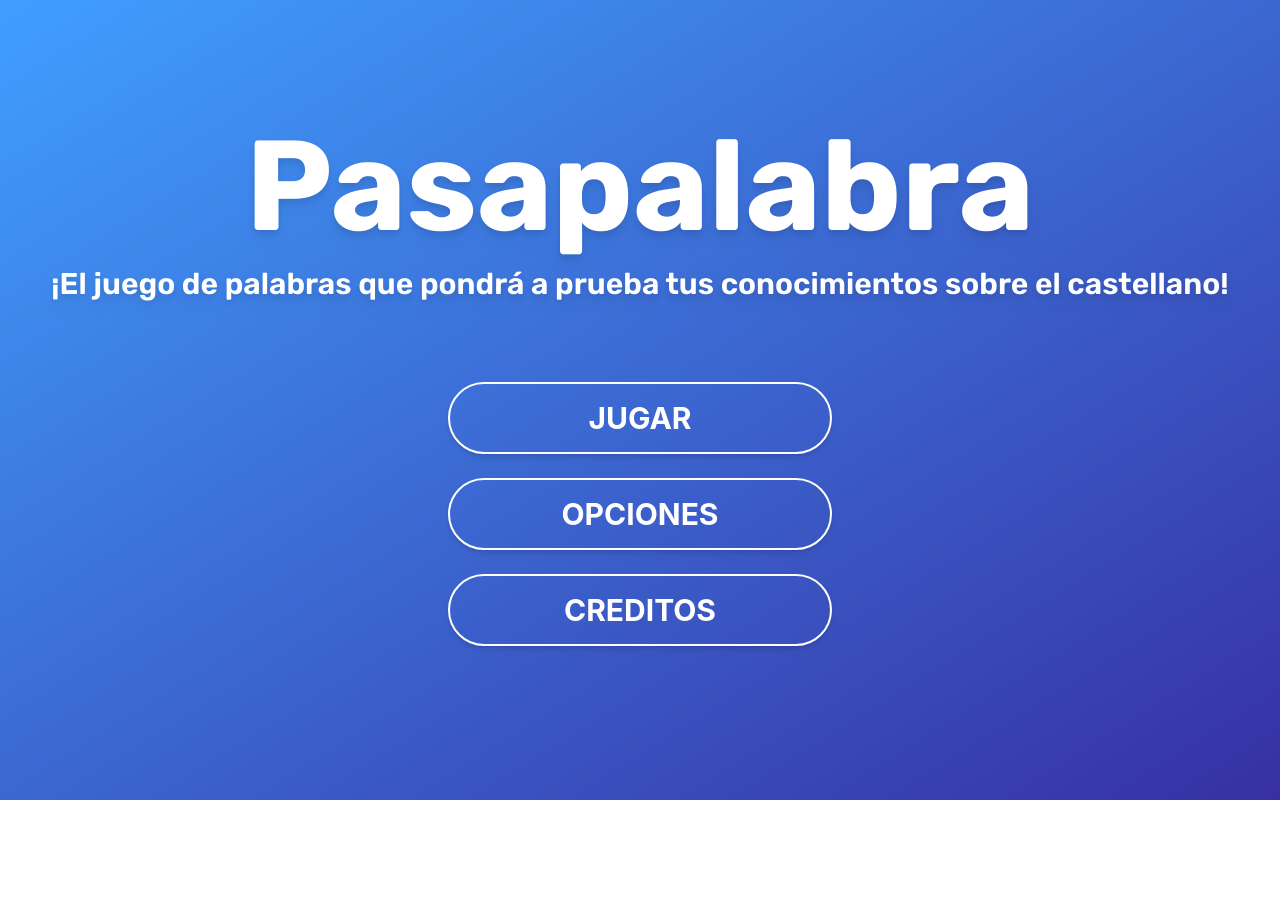
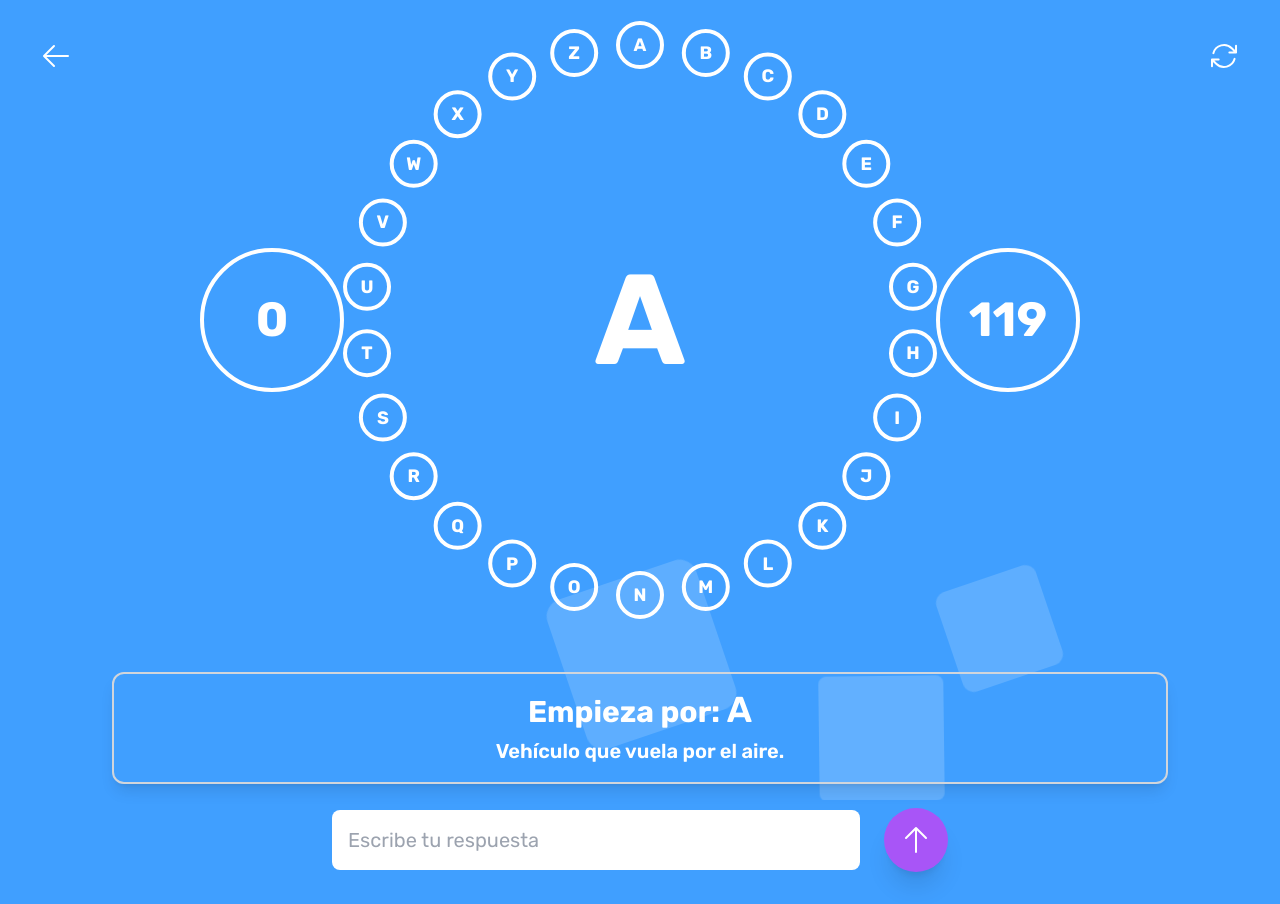
Before and after one commit to luuismrtn/pasarosco, a React (Vite) app: page /game/1 in a window 1280 px wide. Before the commit the page ends 800 px from the top, so only its background shows below. Built offline with nearby package versions, Linux system fonts and the light colour scheme; no server answers.

Commit message:
Fixed JSON system

```diff
--- a/src/data/data.json
+++ b/src/data/data.json
@@ -185,7 +185,6 @@
       }
     ],
     "1": [
-      [
       {
         "letter": "A",
         "word": ["avión"],
@@ -368,7 +367,6 @@
         "status": "pending",
         "letterType": "start"
       }
-      ]
     ],
     "2": [
       {
--- a/src/data/questions.ts
+++ b/src/data/questions.ts
@@ -2,9 +2,13 @@
 import dataJson from "./data.json";
 
 const loadRoscoData = (index: string): Word[] => {
+  console.log("index", index);
   const data = JSON.parse(JSON.stringify(dataJson));
-  const roscos = data.roscos;
-  const rosco = roscos[index][0].map(parseWord);
+  console.log("data", data);
+  const roscos = data.roscos[index];
+  console.log("roscos", roscos);
+  const rosco = roscos.map(parseWord);
+  console.log("rosco", rosco);
   return rosco;
 };
 
--- a/src/main.tsx
+++ b/src/main.tsx
@@ -14,7 +14,7 @@
     <Routes>
       <Route path="*" element={<Home />} />
       <Route path="/home" element={<Home />} />
-      <Route path="/game" element={<Game />} />
+      <Route path="/game/:id" element={<Game />} />
       <Route path="/settings" element={<Settings />} />
       <Route path="/credits" element={<Credits />} />
       <Route path="/results" element={<Results />} />
--- a/src/pages/Game.tsx
+++ b/src/pages/Game.tsx
@@ -1,5 +1,6 @@
 import { Howl } from "howler";
 import React, { useState, useEffect, useRef } from "react";
+import { useParams } from 'react-router-dom';
 import { ArrowLeftIcon, ArrowPathIcon } from "@heroicons/react/24/solid";
 import { useNavigate } from "react-router-dom";
 import WordWheel from "../components/WordWheel";
@@ -8,7 +9,7 @@
 import { Word } from "../types/types";
 import Background from "../components/Background";
 
-import { getRosco, getRoscoIndex } from "../data/questions";
+import { getRoscoIndex } from "../data/questions";
 
 import CorrectSound from "../assets/sounds/correct_sound.wav";
 import IncorrectSound from "../assets/sounds/incorrect_sound.wav";
@@ -17,6 +18,7 @@
 import StartSound from "../assets/sounds/start_sound.wav";
 
 const Game: React.FC = () => {
+  const { id } = useParams() as { id: string };
   const [rosco, setRosco] = useState<Word[]>([]);
   const time = 120;
   const navigate = useNavigate();
@@ -37,7 +39,7 @@
 
   useEffect(() => {
     const fetchRosco = async () => {
-      const data = await getRoscoIndex("1");
+      const data = await getRoscoIndex(id);
       setRosco(data);
       setWords(data);
     };
@@ -117,7 +119,7 @@
     if (gameStarted && remainingTime === 0) {
       bgMusicRef.current.stop();
       navigate("/results", {
-        state: { correctAnswers, wrongAnswers, time, words },
+        state: { correctAnswers, wrongAnswers, time, words, id },
       });
     }
   }, [remainingTime, gameStarted]);
--- a/src/pages/Home.tsx
+++ b/src/pages/Home.tsx
@@ -50,7 +50,7 @@
       <div className="text-center p-8 w-full max-w-md">
         <div className="space-y-6">
           <button
-            onClick={() => navigate("/game")}
+            onClick={() => navigate("/game/0")}
             className="w-full px-12 py-4 text-white font-bold text-3xl rounded-full shadow-md transition-transform transform bg-transparent border-2 border-white hover:scale-105 hover:border-blue-300 hover:shadow-blue-400/50 hover:shadow-lg focus:outline-none"
           >
             JUGAR
--- a/src/pages/Results.tsx
+++ b/src/pages/Results.tsx
@@ -6,7 +6,7 @@
 const Results: React.FC = () => {
   const navigate = useNavigate();
   const location = useLocation();
-  const { correctAnswers, wrongAnswers, time, words } = location.state || {};
+  const { correctAnswers, wrongAnswers, time, words, id } = location.state || {};
   const [formattedTime, setFormattedTime] = useState<string>("");
   const [wordsState] = useState<Word[]>(words || []);
 
@@ -21,7 +21,7 @@
   }, [time]);
 
   const restartGame = () => {
-    navigate("/game");
+    navigate("/game/" + id);
   };
 
   const goToMenu = () => {
```
Lines whose indentation alone changed are shown as unchanged.
